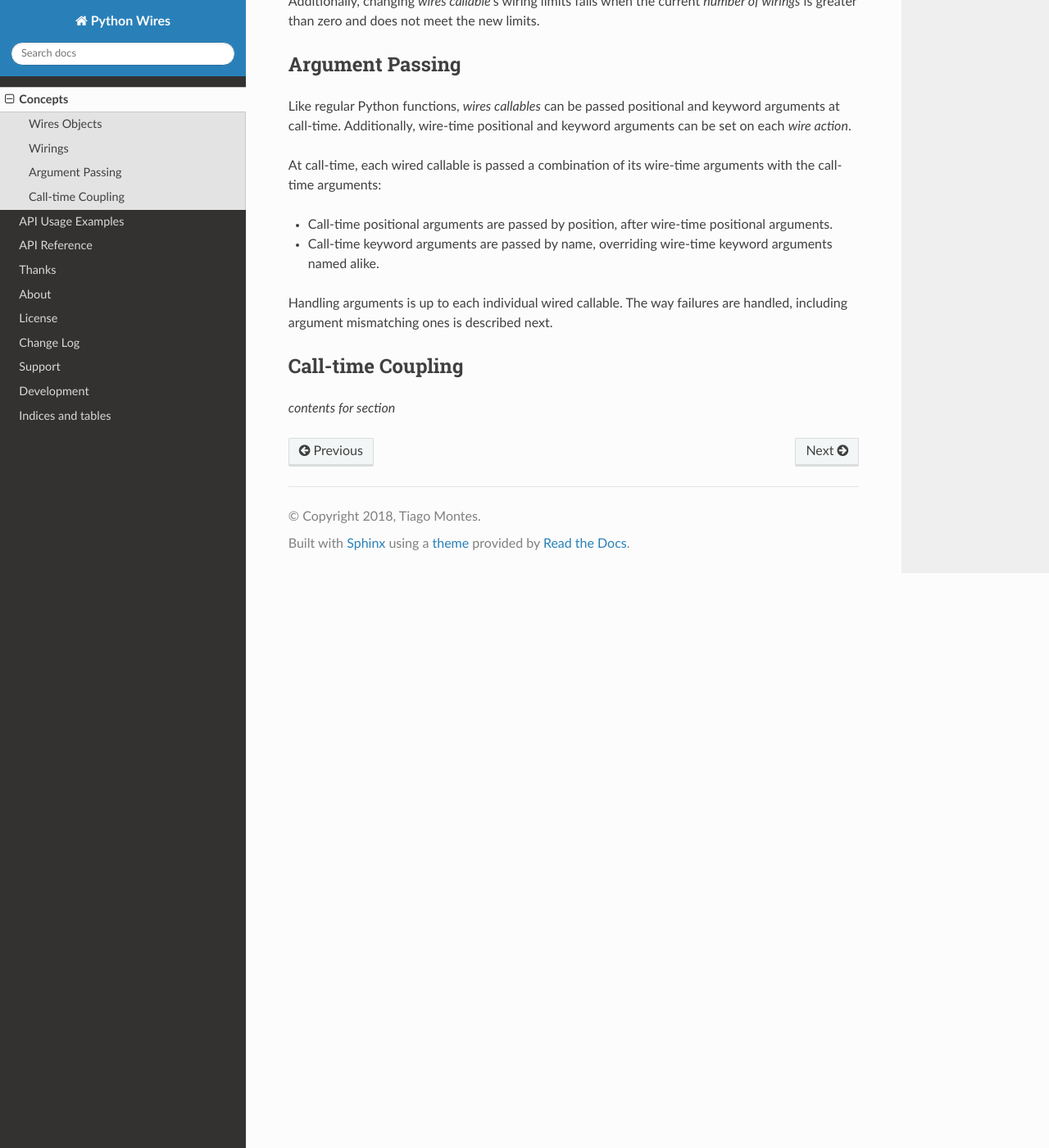
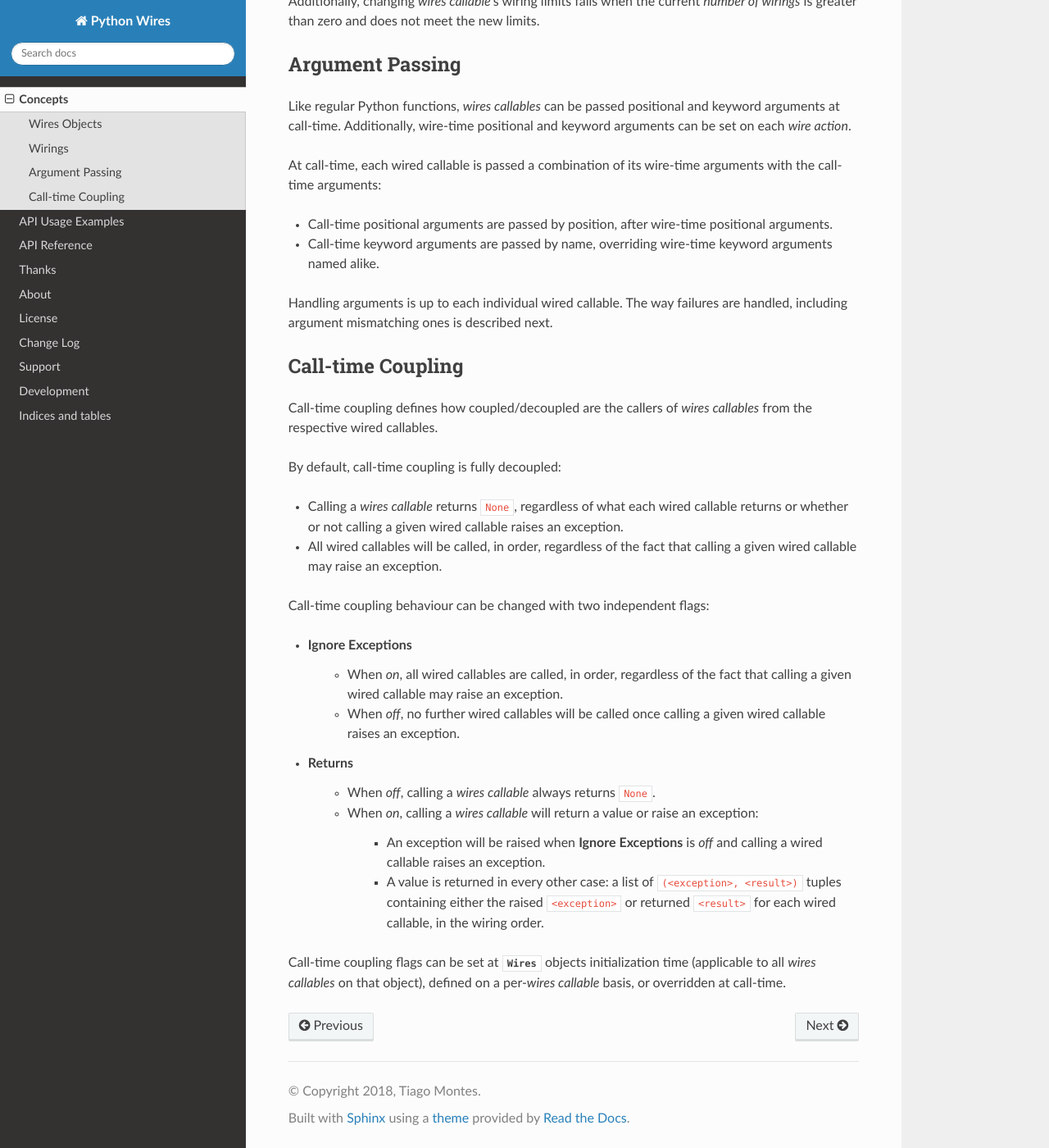
Before and after one commit to tmontes/python-wires, a Sphinx documentation site: the page built from docs/source/concepts.rst, in a window 1280 px wide and 1400 px high, scrolled down 1288 px. Shown: the whole window at 82% size. Built offline with Sphinx 7.4.7 and the Read the Docs theme 2.0.0, drawn with Linux system fonts in a browser that asks for light colours; some of the changed text lies outside the part shown.

Commit message:
Completed concepts documentation.

```diff
--- a/docs/source/concepts.rst
+++ b/docs/source/concepts.rst
@@ -15,7 +15,7 @@ Python Wires provides a single, public :class:`Wires <wires._wires.Wires>` class
 
 Being callable, :class:`Wires <wires._wires.Wires>` object attributes will be referred to as **wires callables**, from here on.
 
-:class:`Wires <wires._wires.Wires>` objects and their *wires callables* behave differently depending on initialization arguments. These can be overridden on a per-callable-attribute basis or even at call-time.
+:class:`Wires <wires._wires.Wires>` objects and their *wires callables* behave differently depending on initialization arguments. These can be overridden on a per-*wires callable* basis or even at call-time.
 
 
 
@@ -68,4 +68,39 @@ Handling arguments is up to each individual wired callable. The way failures are
 Call-time Coupling
 ------------------
 
-*contents for section*
+Call-time coupling defines how coupled/decoupled are the callers of *wires callables* from the respective wired callables.
+
+By default, call-time coupling is fully decoupled:
+
+* Calling a *wires callable* returns ``None``, regardless of what each wired callable
+  returns or whether or not calling a given wired callable raises an exception.
+
+* All wired callables will be called, in order, regardless of the fact that calling a
+  given wired callable may raise an exception.
+
+
+Call-time coupling behaviour can be changed with two independent flags:
+
+* **Ignore Exceptions**
+
+    * When *on*, all wired callables are called, in order, regardless
+      of the fact that calling a given wired callable may raise an exception.
+
+    * When *off*, no further wired callables will be called once calling a given
+      wired callable raises an exception.
+
+* **Returns**
+
+    * When *off*, calling a *wires callable* always returns ``None``.
+    * When *on*, calling a *wires callable* will return a value or raise an
+      exception:
+
+        * An exception will be raised when **Ignore Exceptions** is *off* and
+          calling a wired callable raises an exception.
+
+        * A value is returned in every other case: a list of ``(<exception>, <result>)``
+          tuples containing either the raised ``<exception>`` or returned ``<result>``
+          for each wired callable, in the wiring order.
+
+
+Call-time coupling flags can be set at :class:`Wires <wires._wires.Wires>` objects initialization time (applicable to all *wires callables* on that object), defined on a per-*wires callable* basis, or overridden at call-time.
```
Also changed, not shown: 1 other file.
